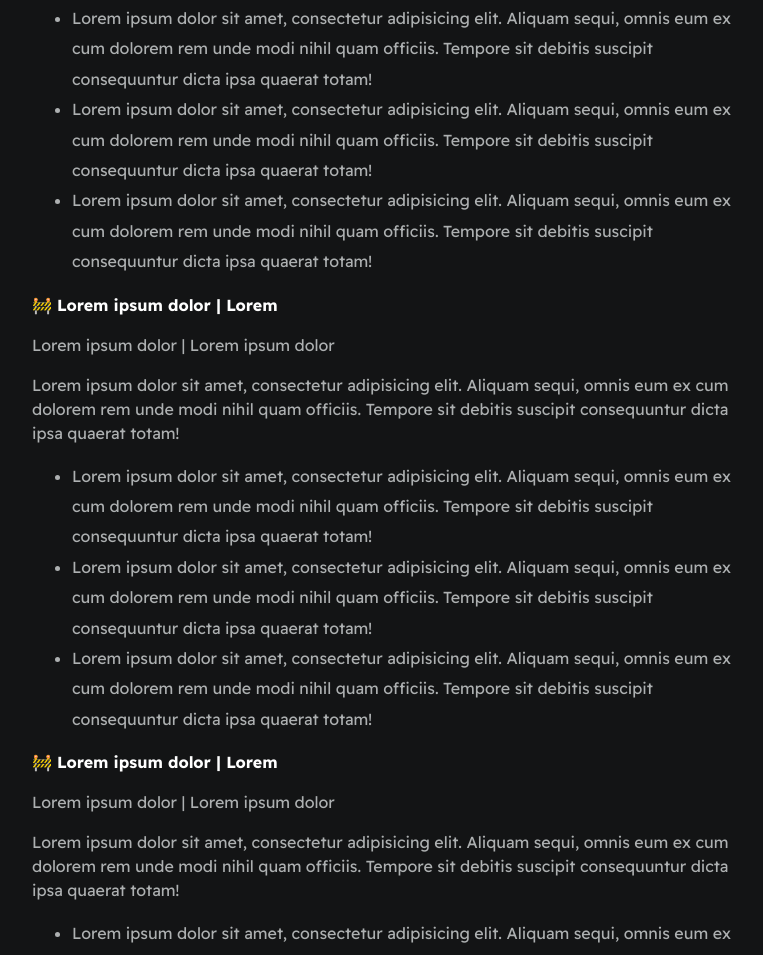
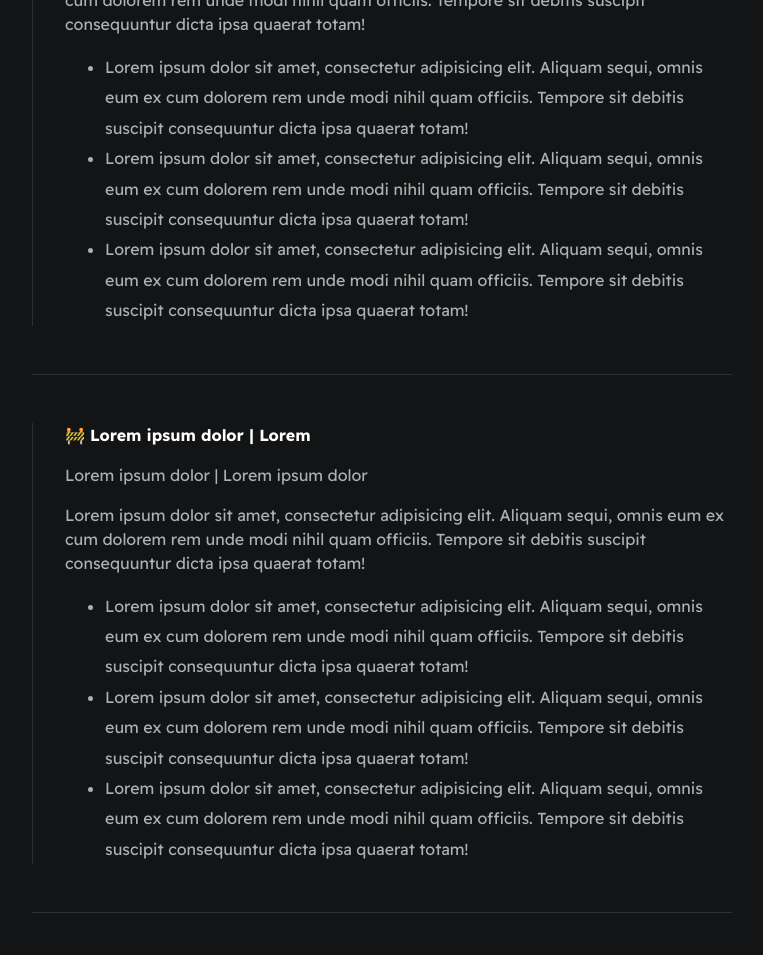
Before and after one commit to willianlim/digital_resume, a plain HTML site: page index.html in a window 1280 px wide. Shown: the part 1109-2064 px from the top of the page, without its empty margins (258-1021 px from the left). Drawn offline with Linux system fonts and the light colour scheme.

Commit message:
work history section

```diff
--- a/index.html
+++ b/index.html
@@ -138,6 +138,8 @@
 					</ul>
 				</div>
 
+				<div class="line__break"></div>
+
 				<div class="card__work__history">
 					<strong>🚧 Lorem ipsum dolor | Lorem</strong>
 					<p>Lorem ipsum dolor | Lorem ipsum dolor</p>
--- a/styles/main.css
+++ b/styles/main.css
@@ -114,3 +114,15 @@ li {
 	padding: 0.5em 1em;
 	border-radius: 5px;
 }
+
+.card__work__history {
+	border-left: 1px solid var(--mainBorderColor);
+	margin-top: 3em;
+	margin-bottom: 3em;
+	padding-left: 2em;
+}
+
+.line__break {
+	background-color: var(--mainBorderColor);
+	height: 1px;
+}
```
